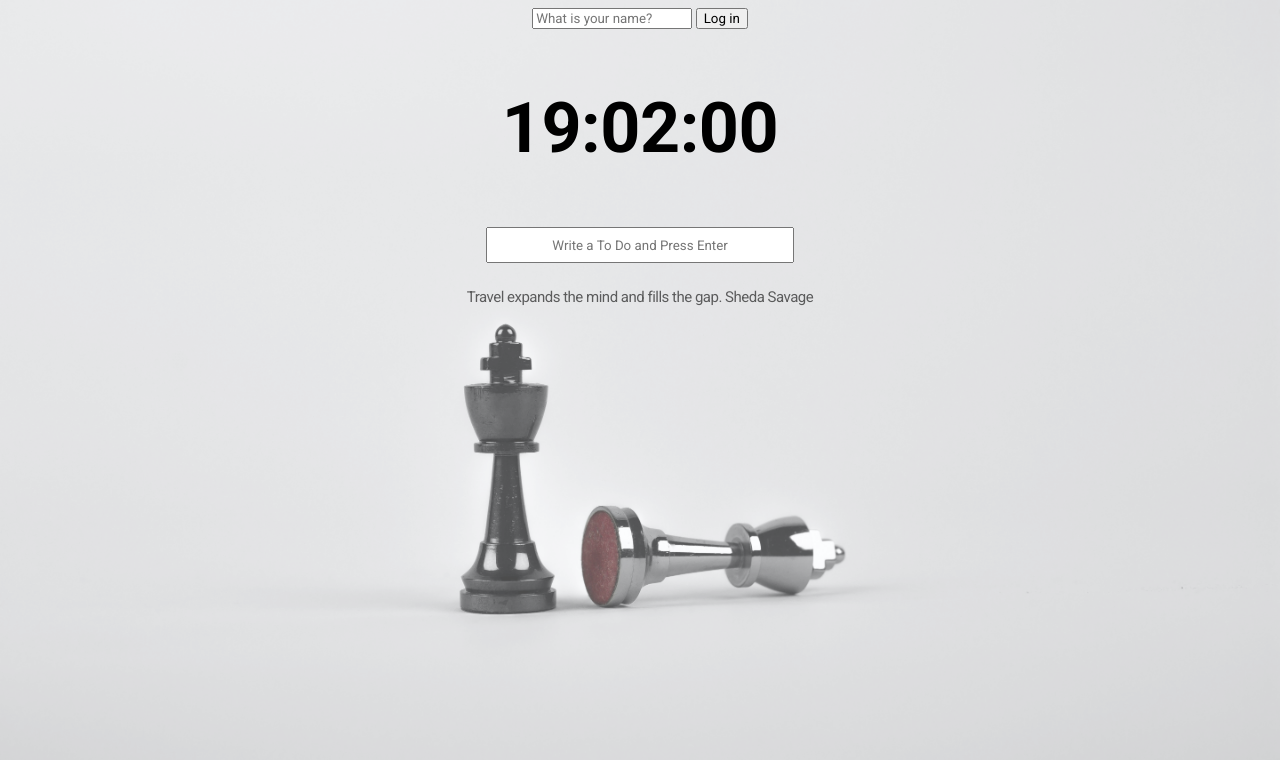
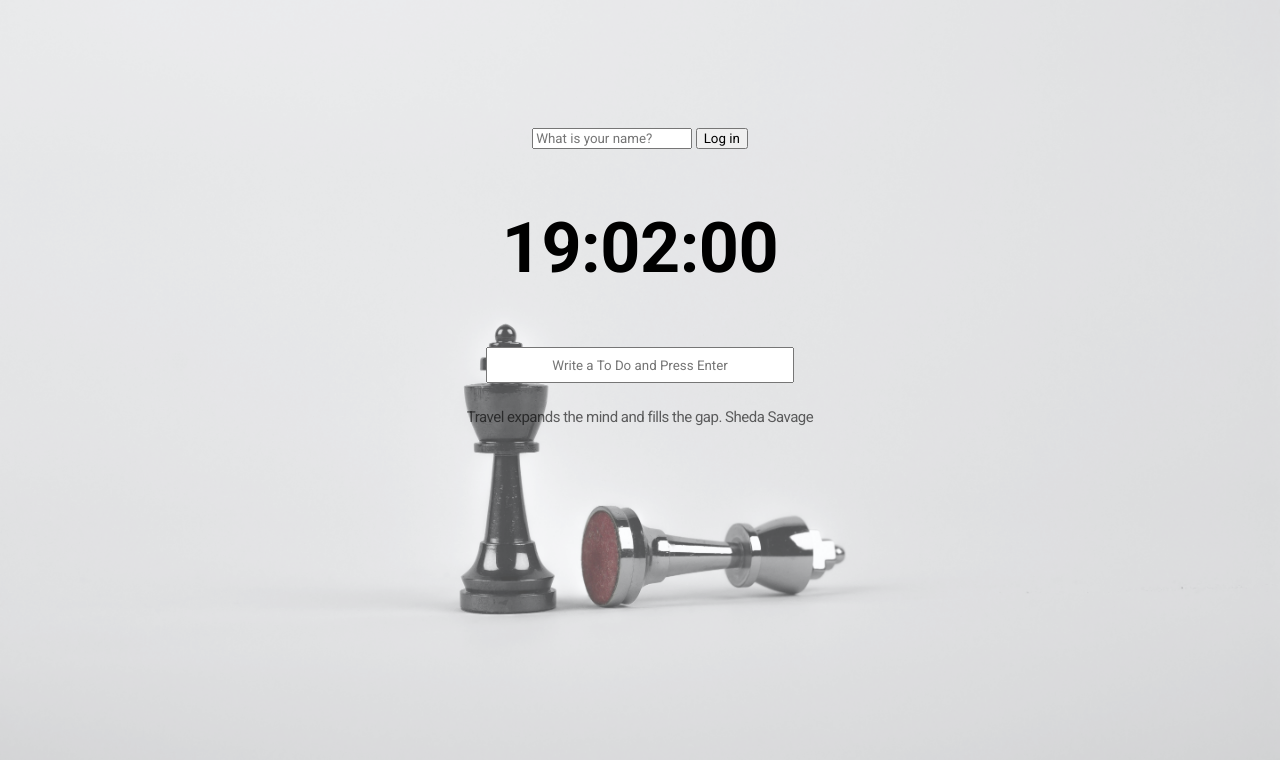
Before and after one commit to moolbum/momentum-clone, a plain HTML site: page index.html in a window 1280 px wide. Drawn offline with Linux system fonts and the light colour scheme.

Commit message:
Update style.css

```diff
--- a/css/style.css
+++ b/css/style.css
@@ -9,7 +9,7 @@ body {
     align-items: center;
     text-align: center;
     letter-spacing: -0.5px;
-    padding-top: -8%;
+    margin-top: 10%;
 }
 .hidden {
     display: none;
@@ -28,7 +28,6 @@ h1 {
     color: black;
     font-size: 68px;
     font-weight: 700;
-
 }
 h2 {
     font-size: 70px;
```
